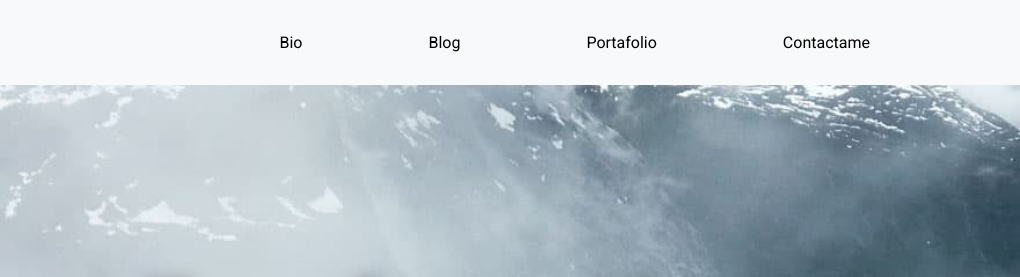
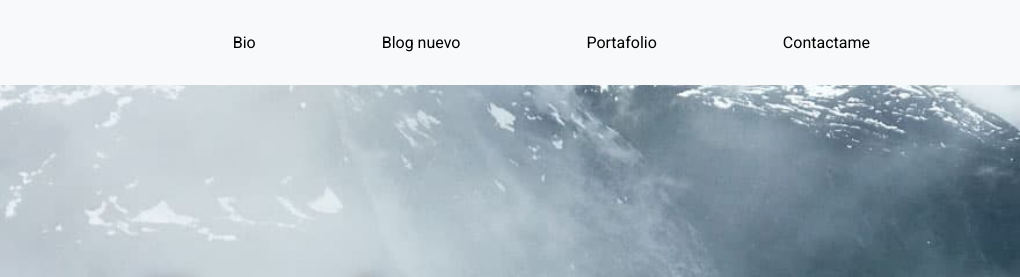
Before and after one commit to Nicogodo/Web-Nico-Godoy, a plain HTML site: page index.html in a window 1280 px wide. Shown: the top 277 px of the page, 260-1280 px from the left. Drawn offline with nearby package versions, Linux system fonts and the light colour scheme.

Commit message:
commit prueba

```diff
--- a/index.html
+++ b/index.html
@@ -28,7 +28,7 @@
                             <a class="nav-link active" aria-current="page" href="./pages/bio.html">Bio</a>
                         </li>
                         <li class="nav-item">
-                            <a class="nav-link active" href="./pages/blog.html">Blog</a>
+                            <a class="nav-link active" href="./pages/blog.html">Blog nuevo</a>
                         </li>
                         <li class="nav-item ">
                             <a class="nav-link active" href="./pages/portafolio.html">Portafolio</a>
```
